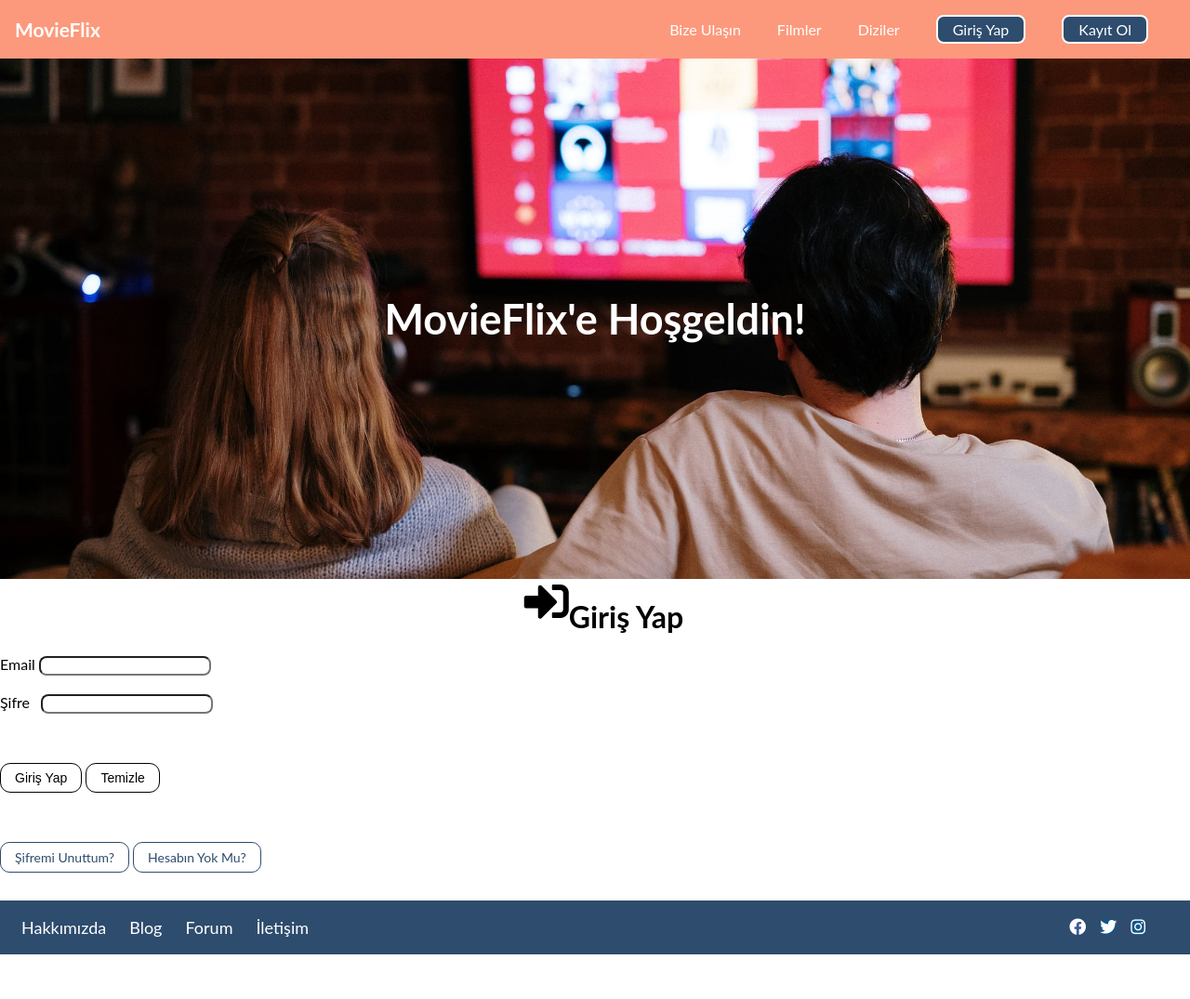
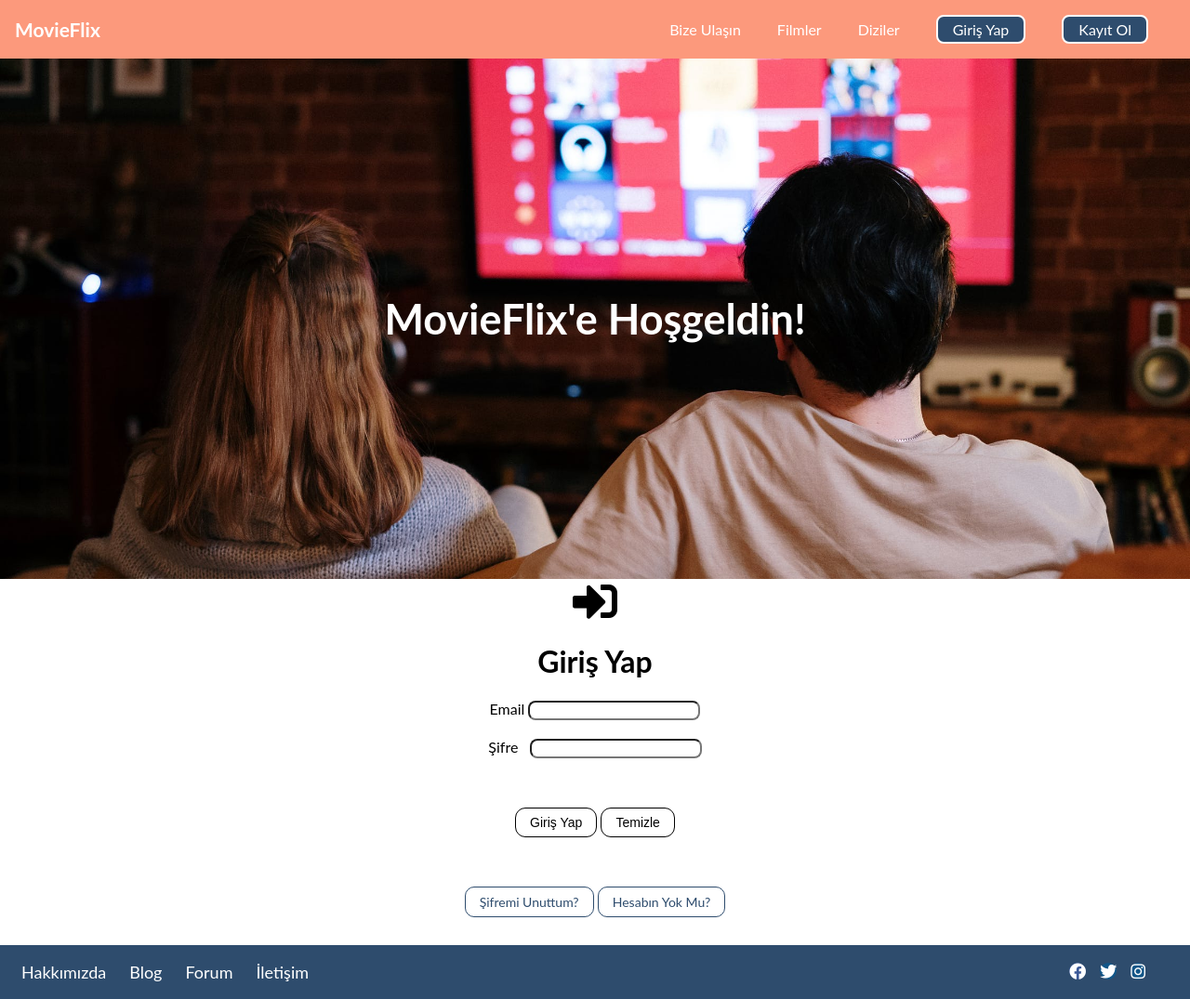
Before and after one commit to aydinhakan/MoviesApp, a plain HTML site: page giris.html in a window 1280 px wide. Shown: the whole page at 93% size. Before the commit the page ends 1027 px from the top, so only its background shows below. Drawn offline with Linux system fonts and the light colour scheme.

Commit message:
update 2.0

```diff
--- a/respons.css
+++ b/respons.css
@@ -410,8 +410,6 @@ p {
 
 #title i {
     font-size: 48px;
-    margin-left: 19px;
-
 }
 
 #backtotop {
@@ -595,7 +593,14 @@ footer ul li {
     border-radius: 8px;
 }
 
-#container #title, i {
+#container {
     display: flex;
     justify-content: center;
+    flex-direction: column;
+    align-items: center;
 }
+
+#container #form,
+#title {
+    text-align: center;
+}
```
